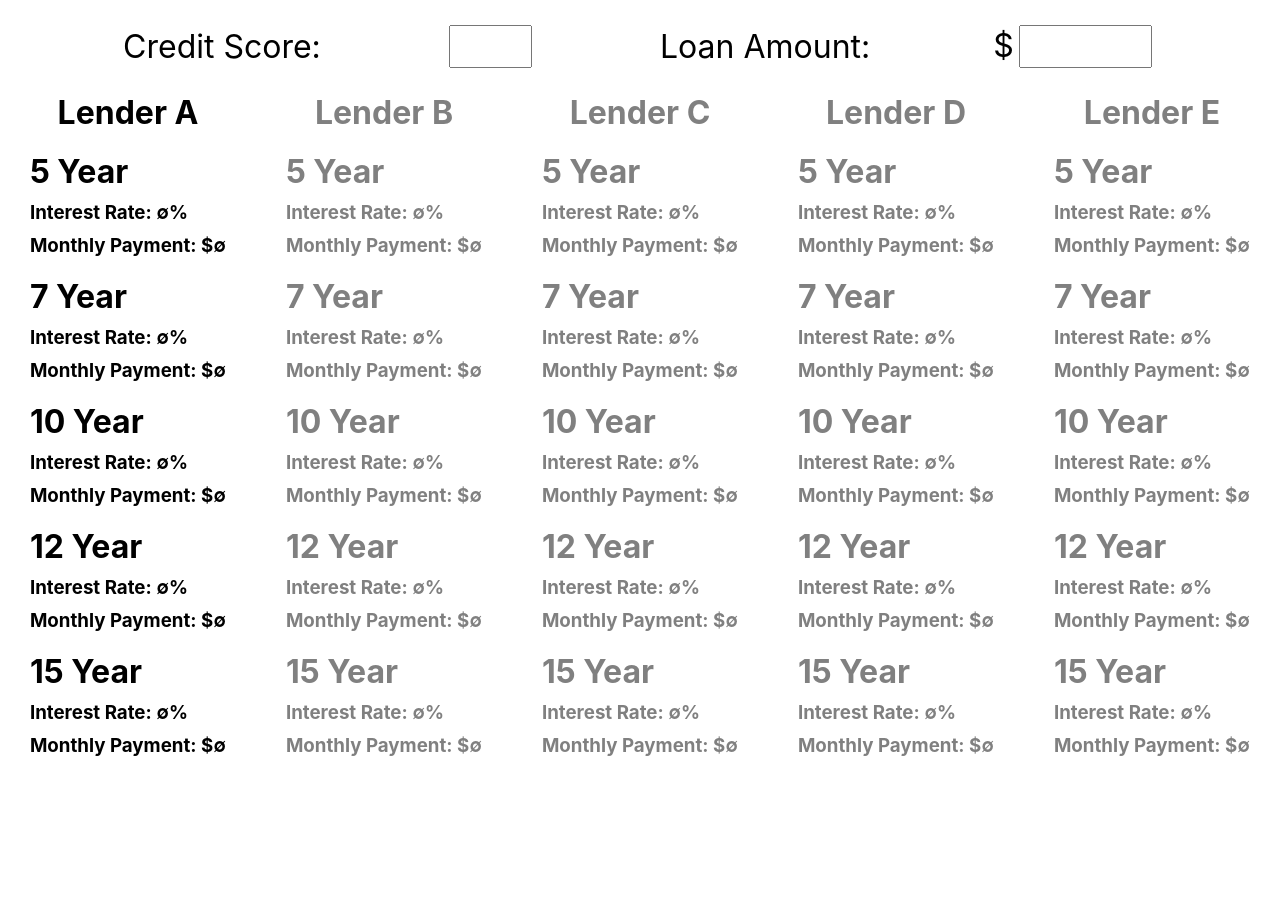
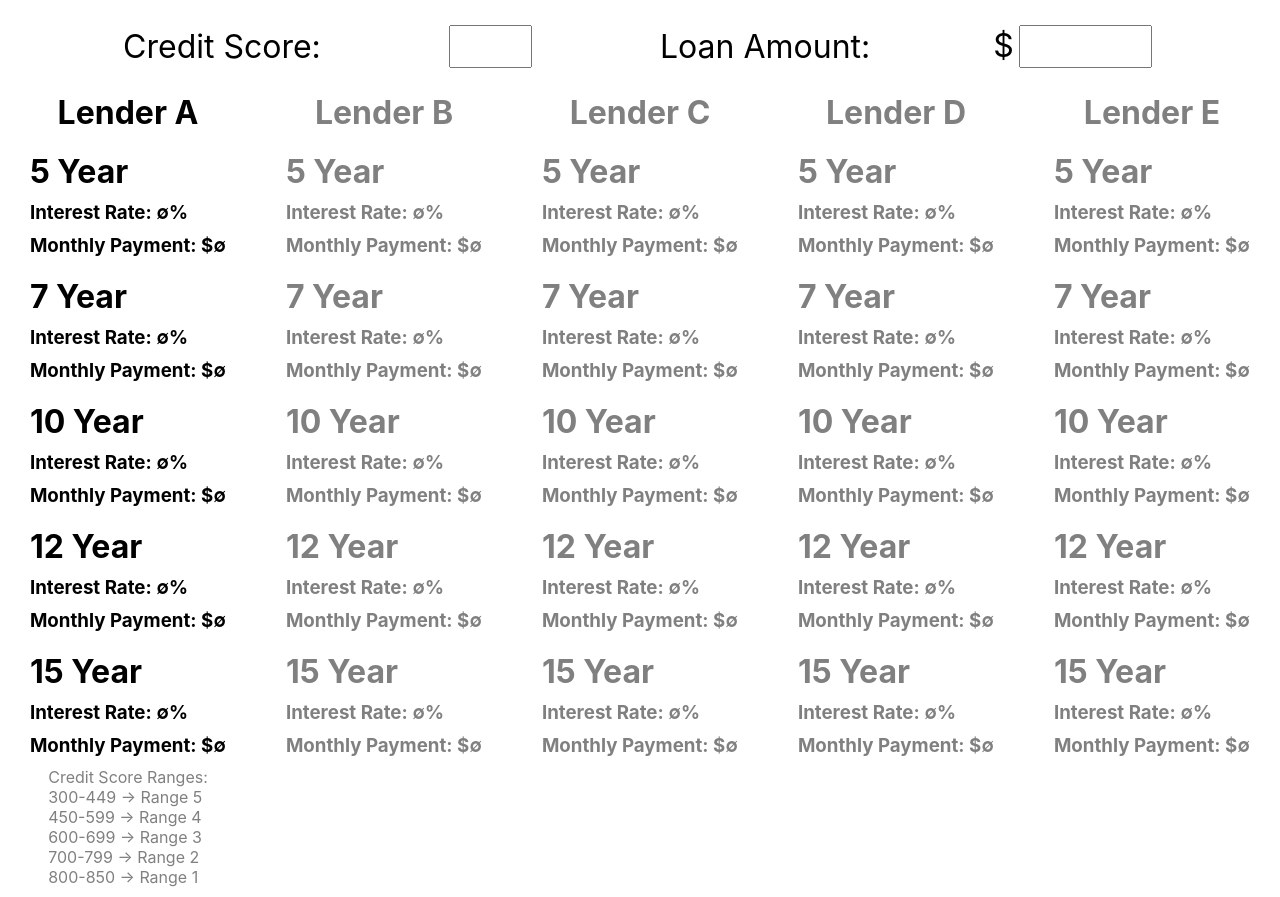
Before and after one commit to MrMicrowaveOven/esti-mate, a React (Create React App) app: page / in a window 1280 px wide. Before the commit the page ends 800 px from the top, so only its background shows below. Built offline with nearby package versions, Linux system fonts and the light colour scheme.

Commit message:
Added credit score ranges display

```diff
--- a/src/LenderDisplay.css
+++ b/src/LenderDisplay.css
@@ -14,6 +14,12 @@ h1, h3 {
     margin-bottom: 10px;
 }
 
+.range-display {
+  display: flex;
+  flex-direction: column;
+  color: grey;
+}
+
 @media (max-width: 700px) {
   h1 {
     font-size: 20px;
--- a/src/LenderDisplay.js
+++ b/src/LenderDisplay.js
@@ -13,6 +13,17 @@ const LenderDisplay = ({name, faded, interestRates=[0,0,0,0,0], monthlyPayments=
                     </div>
                 )
             })}
+            { name === "Lender A" &&
+                <div className="range-display">
+                    <a>Credit Score Ranges:</a>
+                    <a>300-449 → Range 5</a>
+                    <a>450-599 → Range 4</a>
+                    <a>600-699 → Range 3</a>
+                    <a>700-799 → Range 2</a>
+                    <a>800-850 → Range 1</a>
+                </div>
+
+            }
         </div>
     )
 }
```
